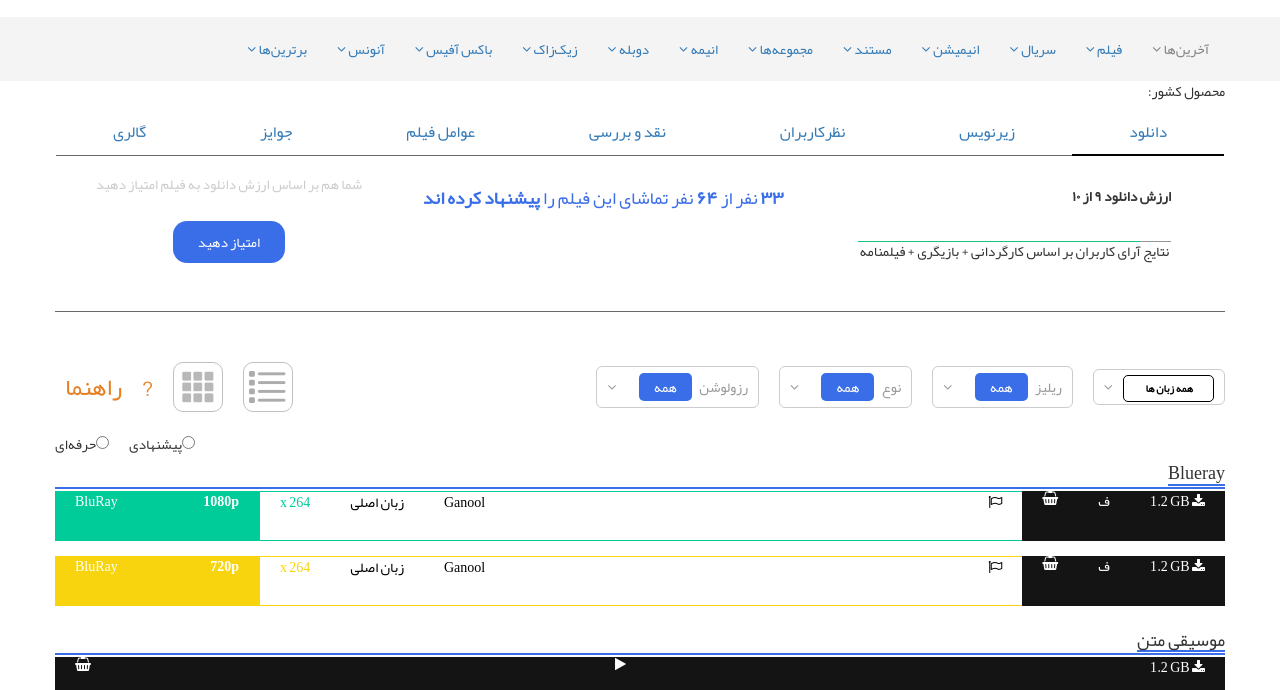
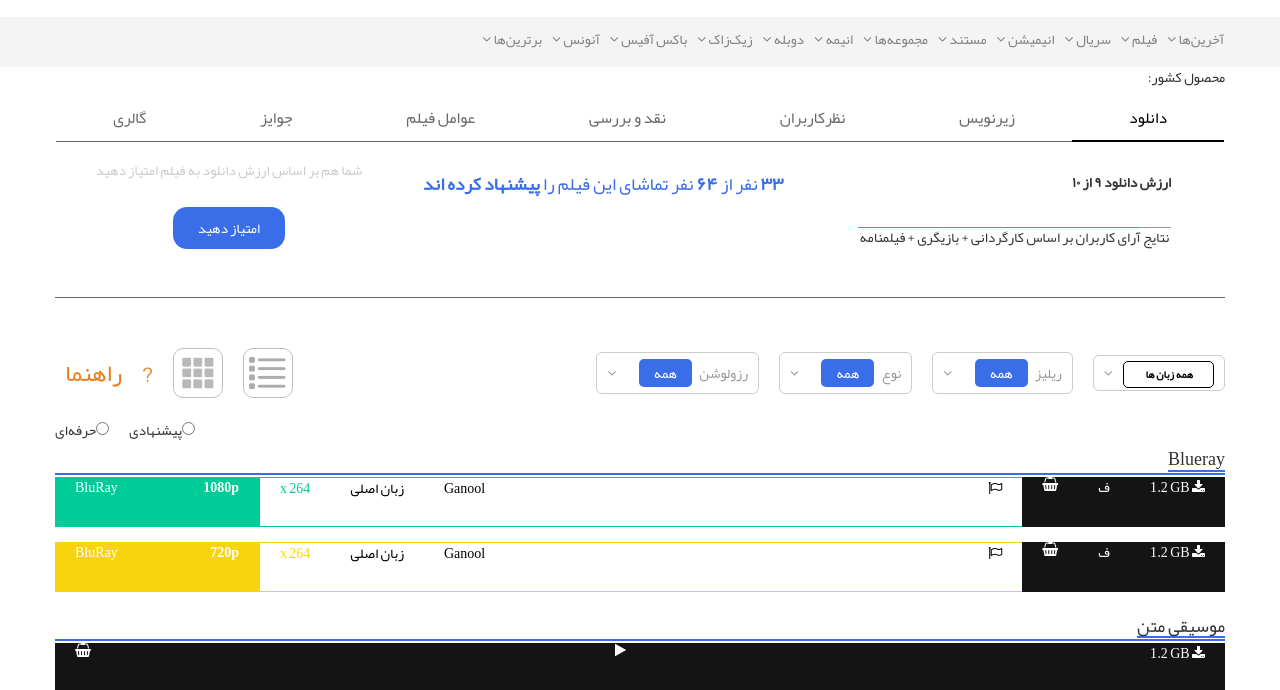
Before and after one commit to mmsamiei/WP_F17_HW3, a website: page src/download.html in a window 1280 px wide. Shown: the part 83-773 px from the top of the page. Drawn offline with Linux system fonts and the light colour scheme; no server answers.

Commit message:
Readme and include bootstrap

```diff
--- a/assets/download.css
+++ b/assets/download.css
@@ -252,12 +252,12 @@ a, a:visited{
 /*!*position: relative;*!*/
 /*}*/
 
-#navigtion_bar{
+#my_navigtion_bar{
     background-color: #F4F4F4;
     position: relative;
 }
 
-#navigation_bar_container{
+#my_navigation_bar_container{
     max-width: 1170px;
     /*width: 1170px;*/
     min-height: 50px;
@@ -265,7 +265,7 @@ a, a:visited{
     margin-left: auto;
 }
 
-#navigation_bar_list{
+#my_navigation_bar_list{
     margin-top: 2px;
     display: inline-block;
     vertical-align: middle;
@@ -299,6 +299,7 @@ a, a:visited{
 .menu_item a span{
     content: "\e93a";
 }
+
 
 /* end of navigation */
 /* Main*/
@@ -1104,3 +1105,8 @@ a, a:visited{
 }
 
 /* end of footer */
+
+a:hover{
+
+    text-decoration : none;
+}
--- a/src/download.html
+++ b/src/download.html
@@ -1,9 +1,8 @@
 <html dir="rtl" lang="fa">
 <head>
+    <link href="../bower_components/bootstrap/dist/css/bootstrap.min.css" rel="stylesheet">
     <link href="../assets/download.css" rel="stylesheet" type="text/css">
     <link rel="stylesheet" href="https://cdnjs.cloudflare.com/ajax/libs/font-awesome/4.7.0/css/font-awesome.min.css">
-    <link href="../bower_components/bootstrap/dist/css/bootstrap.min.css" rel="stylesheet">
-
 
     <script src="../bower_components/jquery/dist/jquery.min.js" ></script>
     <script type="text/javascript" src="../js/download.js"></script>
@@ -39,10 +38,10 @@
     </div>
 </div>
 
-<div class="nav" id="navigtion_bar">
-    <div class="nav" id="navigation_bar_container">
-        <ul class="nav" id="navigation_bar_list">
-            <li class="nav menu_item">
+<div class="my_nav" id="my_navigtion_bar">
+    <div class="my_nav" id="my_navigation_bar_container">
+        <ul class="my_nav" id="my_navigation_bar_list">
+            <li class="my_nav menu_item">
                 <a href="">
                     آخرین‌ها
                     <span>
@@ -50,7 +49,7 @@
                             </span>
                 </a>
             </li>
-            <li class="nav menu_item">
+            <li class="my_nav menu_item">
                 <a>
                     فیلم
                     <span>
@@ -58,7 +57,7 @@
                             </span>
                 </a>
             </li>
-            <li class="nav menu_item">
+            <li class="my_nav menu_item">
                 <a>
                     سریال
                     <span>
@@ -66,7 +65,7 @@
                             </span>
                 </a>
             </li>
-            <li class="nav menu_item">
+            <li class="my_nav menu_item">
                 <a>
                     انیمیشن
                     <span>
@@ -74,7 +73,7 @@
                             </span>
                 </a>
             </li>
-            <li class="nav menu_item">
+            <li class="my_nav menu_item">
                 <a>
                     مستند
                     <span>
@@ -82,7 +81,7 @@
                             </span>
                 </a>
             </li>
-            <li class="nav menu_item">
+            <li class="my_nav menu_item">
                 <a>
                     مجموعه‌ها
                     <span>
@@ -90,7 +89,7 @@
                             </span>
                 </a>
             </li>
-            <li class="nav menu_item">
+            <li class="my_nav menu_item">
                 <a>
                     انیمه
                     <span>
@@ -98,7 +97,7 @@
                             </span>
                 </a>
             </li>
-            <li class="nav menu_item">
+            <li class="my_nav menu_item">
                 <a>
                     دوبله
                     <span>
@@ -106,7 +105,7 @@
                             </span>
                 </a>
             </li>
-            <li class="nav menu_item">
+            <li class="my_nav menu_item">
                 <a>
                     زیک‌زاک
                     <span>
@@ -114,7 +113,7 @@
                             </span>
                 </a>
             </li>
-            <li class="nav menu_item">
+            <li class="my_nav menu_item">
                 <a>
                     باکس آفیس
                     <span>
@@ -122,7 +121,7 @@
                             </span>
                 </a>
             </li>
-            <li class="nav menu_item">
+            <li class="my_nav menu_item">
                 <a>
                     آنونس
                     <span>
@@ -130,7 +129,7 @@
                             </span>
                 </a>
             </li>
-            <li class="nav menu_item">
+            <li class="my_nav menu_item">
                 <a>
                     برترین‌ها
                     <span>
```
Also changed, not shown: README.md.
